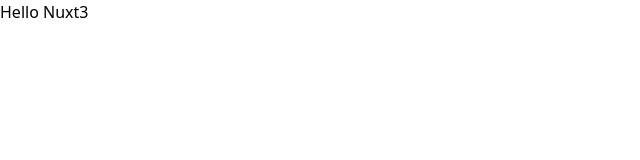
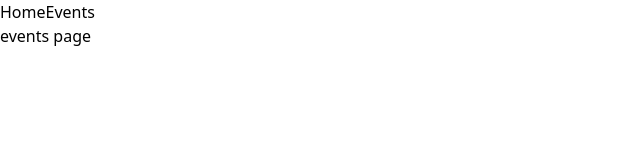
Before and after one commit to maxin73/practice_Nuxtjs, a Nuxt app: page /events in a window 1280 px wide. Shown: the top 160 px of the page, without its empty margins (0-640 px from the left). Built offline with nearby package versions, Linux system fonts and the light colour scheme.

Commit message:
update routing

```diff
--- a/app.vue
+++ b/app.vue
@@ -1,5 +1,15 @@
 <template>
   <div>
-    Hello Nuxt3
+    <NuxtLayout>
+      <header>
+        <ul>
+          <li>
+            <NuxtLink to="/">Home</NuxtLink>
+            <NuxtLink to="/events">Events</NuxtLink>
+          </li>
+        </ul>
+      </header>
+      <NuxtPage />
+    </NuxtLayout>
   </div>
 </template>
--- /dev/null
+++ b/pages/events/[id].vue
@@ -0,0 +1,13 @@
+<script setup>
+  // const route = useRoute();
+  // console.log(route.params);
+
+  const nuxt = useNuxtApp();
+  console.log(nuxt);
+</script>
+
+<template>
+  <div>
+    event id: {{ $route.params.id }}
+  </div>
+</template>
--- /dev/null
+++ b/pages/events/index.vue
@@ -0,0 +1,5 @@
+<template>
+  <div>
+    events page
+  </div>
+</template>
--- /dev/null
+++ b/pages/events/profile.vue
@@ -0,0 +1,5 @@
+<template>
+  <div>
+    profile page
+  </div>
+</template>
--- /dev/null
+++ b/pages/index.vue
@@ -0,0 +1,5 @@
+<template>
+  <div>
+    index page
+  </div>
+</template>
```
